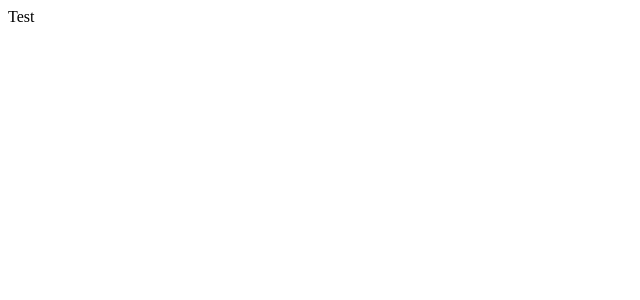
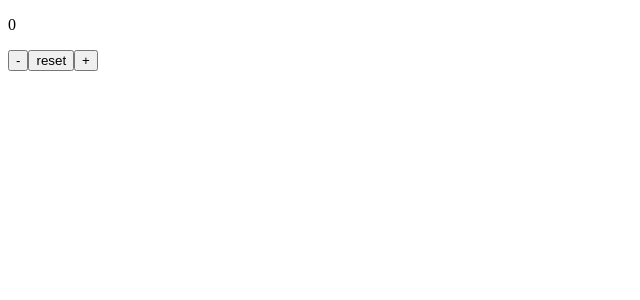
Before and after one commit to serhatprogramming/reduce-hook-counter, a React (Create React App) app: page / in a window 1280 px wide. Shown: the top 300 px of the page, without its empty margins (0-640 px from the left). Built offline with nearby package versions, Linux system fonts and the light colour scheme.

Commit message:
reducer added.

```diff
--- a/src/App.js
+++ b/src/App.js
@@ -1,5 +1,30 @@
-function App() {
-  return <div>Test</div>;
-}
+import { useReducer } from "react";
+
+const counterReducer = (state, action) => {
+  switch (action.type) {
+    case "INC":
+      return state + 1;
+    case "DEC":
+      return state - 1;
+    case "RES":
+      return 0;
+
+    default:
+      return state;
+  }
+};
+
+const App = () => {
+  const [counter, dispatchCounter] = useReducer(counterReducer, 0);
+
+  return (
+    <div>
+      <p>{counter}</p>
+      <button onClick={() => dispatchCounter({ type: "DEC" })}>-</button>
+      <button onClick={() => dispatchCounter({ type: "RES" })}>reset</button>
+      <button onClick={() => dispatchCounter({ type: "INC" })}>+</button>
+    </div>
+  );
+};
 
 export default App;
```
